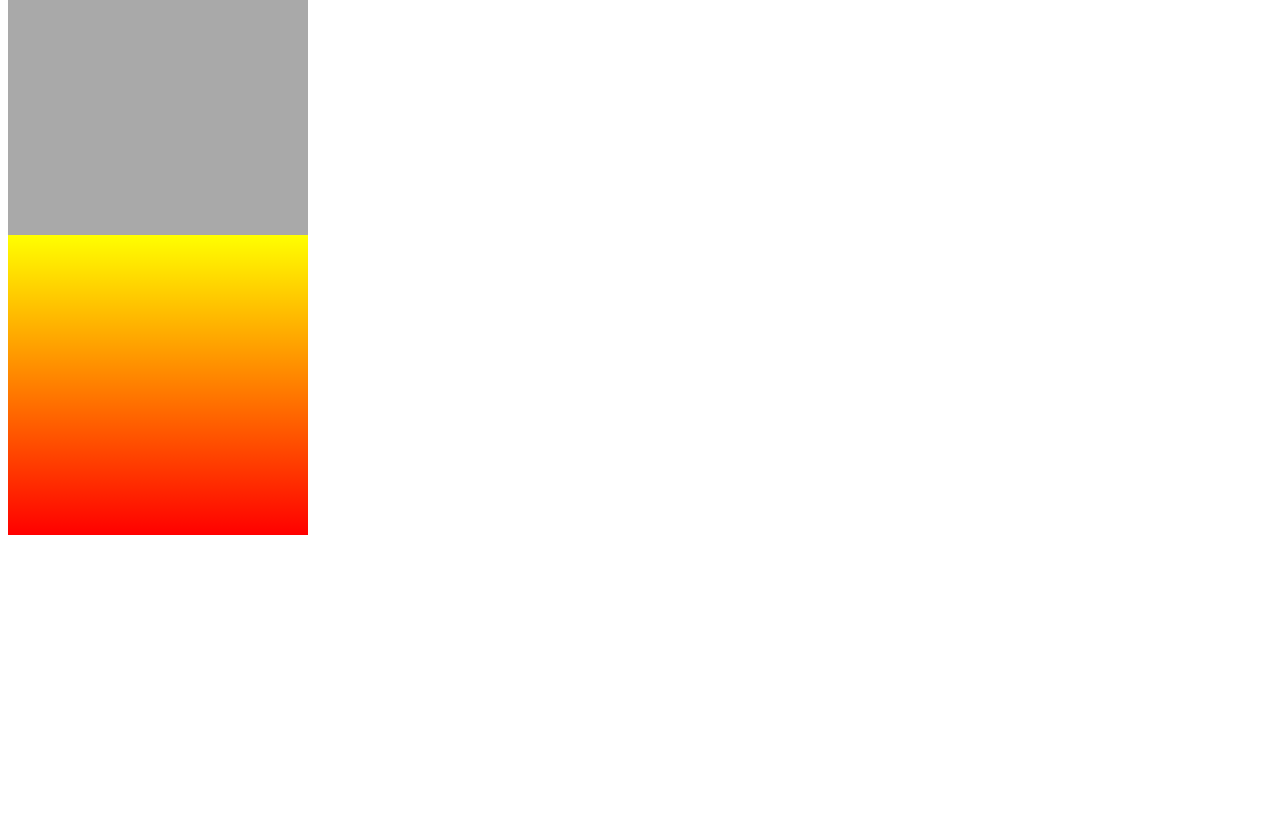
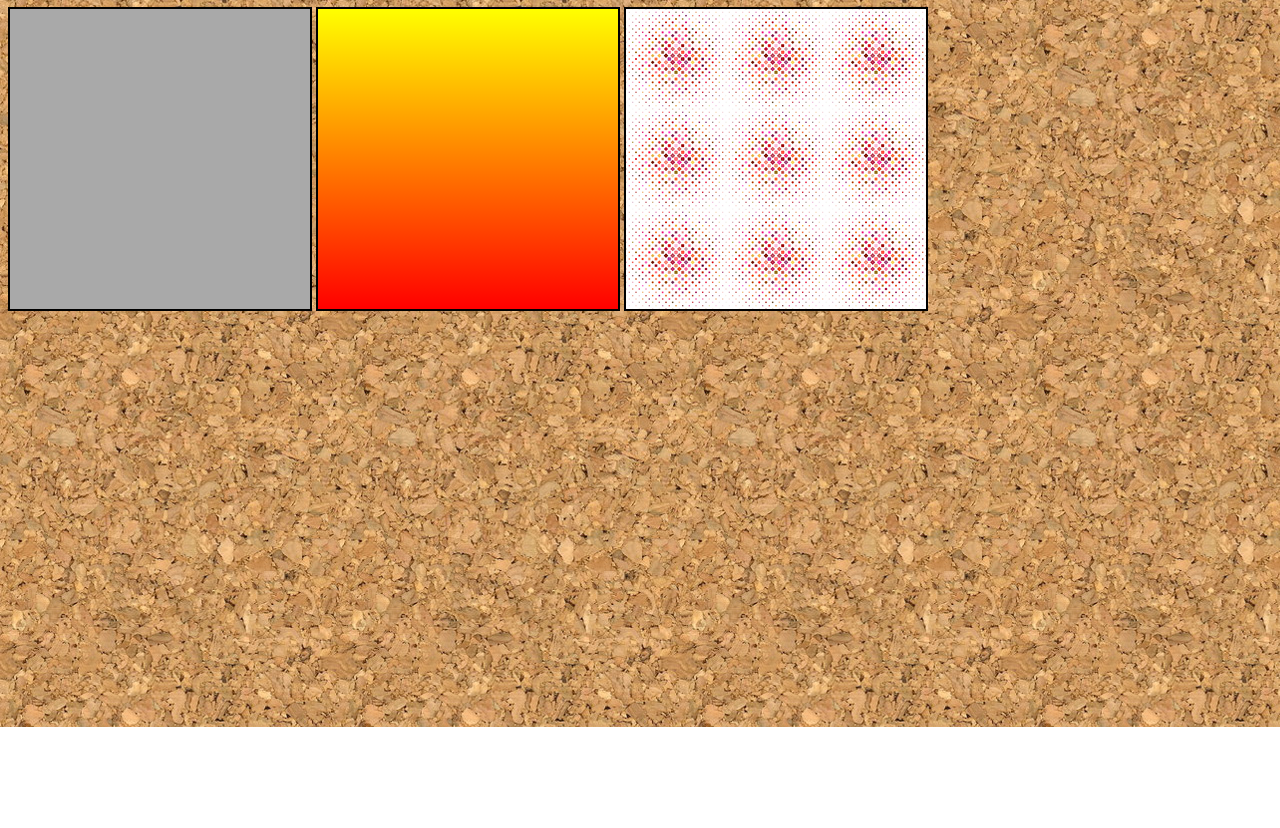
Before and after one commit to danielcosmodc/HTML-CSS, a plain HTML site: page Exercicios/ex022/fundo001.html in a window 1280 px wide. Shown: the part 73-901 px from the top of the page. After the commit the page ends 800 px from the top, so only its background shows below. Drawn offline with Linux system fonts and the light colour scheme.

Commit message:
style reduzido

```diff
--- a/Exercicios/ex022/fundo001.html
+++ b/Exercicios/ex022/fundo001.html
@@ -6,27 +6,34 @@
     <meta name="viewport" content="width=device-width, initial-scale=1.0">
     <title>Fundos</title>
     <style>
+
+        body{
+            background-image: url(imagens/wallpaper001.jpg);
+        }
+
+        .quadrado{
+            display: inline-block;
+            height: 300px;
+            width: 300px;
+            border: 2px solid black;
+        }
+
         .quadrado#solido{
             background-color: darkgrey;
-            height: 300px;
-            width: 300px;
         }
 
         .quadrado#gradiente{
             background-image: linear-gradient(to bottom, yellow, red);
-            height: 300px;
-            width: 300px;
         }
 
         .quadrado#fundo{
-            background-image: url(pattern001.png);
-            height: 300px;
-            width: 300px;
+            background-image: url(imagens/pattern002.png);
         }
 
     </style>
 </head>
 <body>
+    <h1>DIFERENTES FUNDOS:</h1>
     <div class="quadrado" id="solido"></div>
     <div class="quadrado" id="gradiente"></div>
     <div class="quadrado" id="fundo"></div>
```
Also changed, not shown: Exercicios/ex022/imagens/fundo001.html (deleted, +0 -34 lines).
